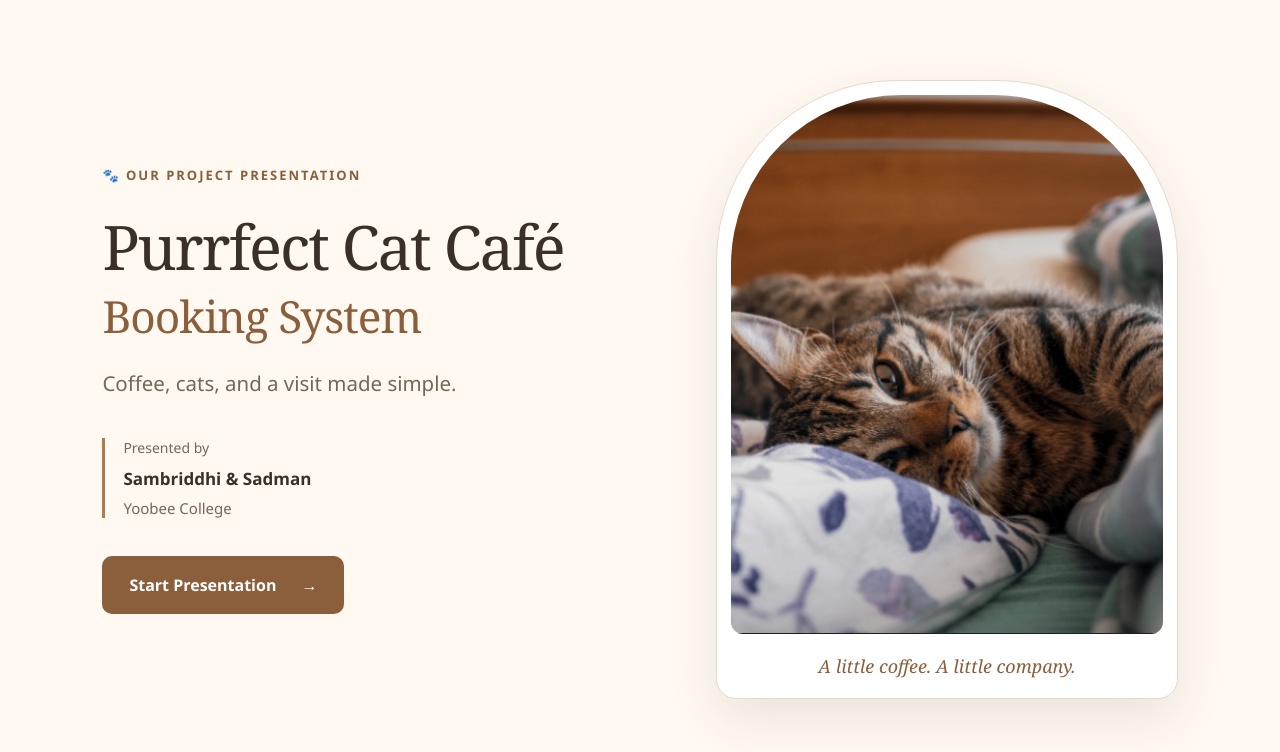
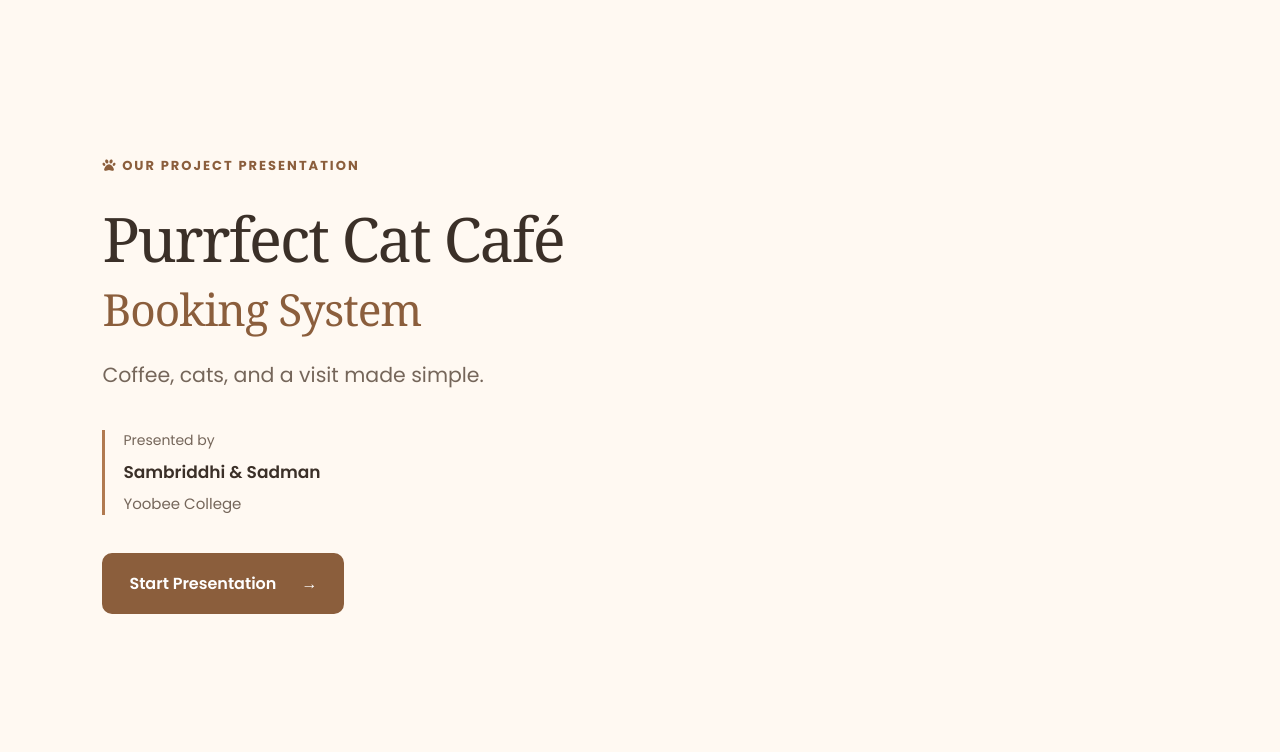
Before and after one commit to sambriddhi-ad/purrfect-cafe-presentation, a plain HTML site: page index.html in a window 1280 px wide. Drawn offline with Linux system fonts and the light colour scheme.

Commit message:
basic changes

```diff
--- a/common.css
+++ b/common.css
@@ -5,7 +5,7 @@
 body {
   margin: 0;
   padding: 40px 20px;
-  font-family: Arial, sans-serif;
+  font-family: "Poppins", sans-serif;
   background-color: #fff9f2;
   color: #3b3028;
   line-height: 1.6;
--- a/index.html
+++ b/index.html
@@ -18,7 +18,9 @@
       <main class="intro-slide">
 
     <section class="intro-content">
-      <p class="label">🐾 OUR PROJECT PRESENTATION</p>
+      <p class="label">
+        <i class="fa-solid fa-paw" aria-hidden="true"></i>
+         OUR PROJECT PRESENTATION</p>
 
       <h1>
         Purrfect Cat Café
@@ -41,17 +43,7 @@
       </a>
     </section>
 
-    <div class="intro-visual">
-      <div class="photo-frame">
-        <img
-          src="catImage.png"
-          alt="A cat relaxing at the café"
-          class="cat-photo"
-        >
-        <p class="photo-caption">A little coffee. A little company.</p>
-      </div>
-    </div>
 
-
+      </main>
 </body>
 </html>
--- a/style.css
+++ b/style.css
@@ -6,7 +6,7 @@
 }
 
 body {
-  font-family: "Segoe UI", Arial, sans-serif;
+  font-family: "Poppins", sans-serif;
   background: #fff9f2;
   color: #3b3028;
 }
@@ -107,28 +107,6 @@ h1 span {
   outline-offset: 5px;
 }
 
-/* Right-side photo */
-.intro-visual {
-  width: 100%;
-  max-width: 470px;
-  justify-self: center;
-}
-
-.photo-frame {
-  padding: 14px 14px 0;
-  border: 1px solid #e8d8c8;
-  border-radius: 180px 180px 20px 20px;
-  background: #ffffff;
-  box-shadow: 0 20px 50px rgba(59, 48, 40, 0.1);
-}
-
-.cat-photo {
-  display: block;
-  width: 100%;
-  aspect-ratio: 4 / 5;
-  border-radius: 170px 170px 12px 12px;
-  object-fit: cover;
-}
 
 .photo-caption {
   padding: 20px 8px;
```
Also changed, not shown: page2.html (+4 -3 lines), page3.html (+4 -1 lines), page4.html (+3 -0 lines), page5.html (+3 -0 lines), page6.html (+3 -0 lines), catRelaxing.png (added).
